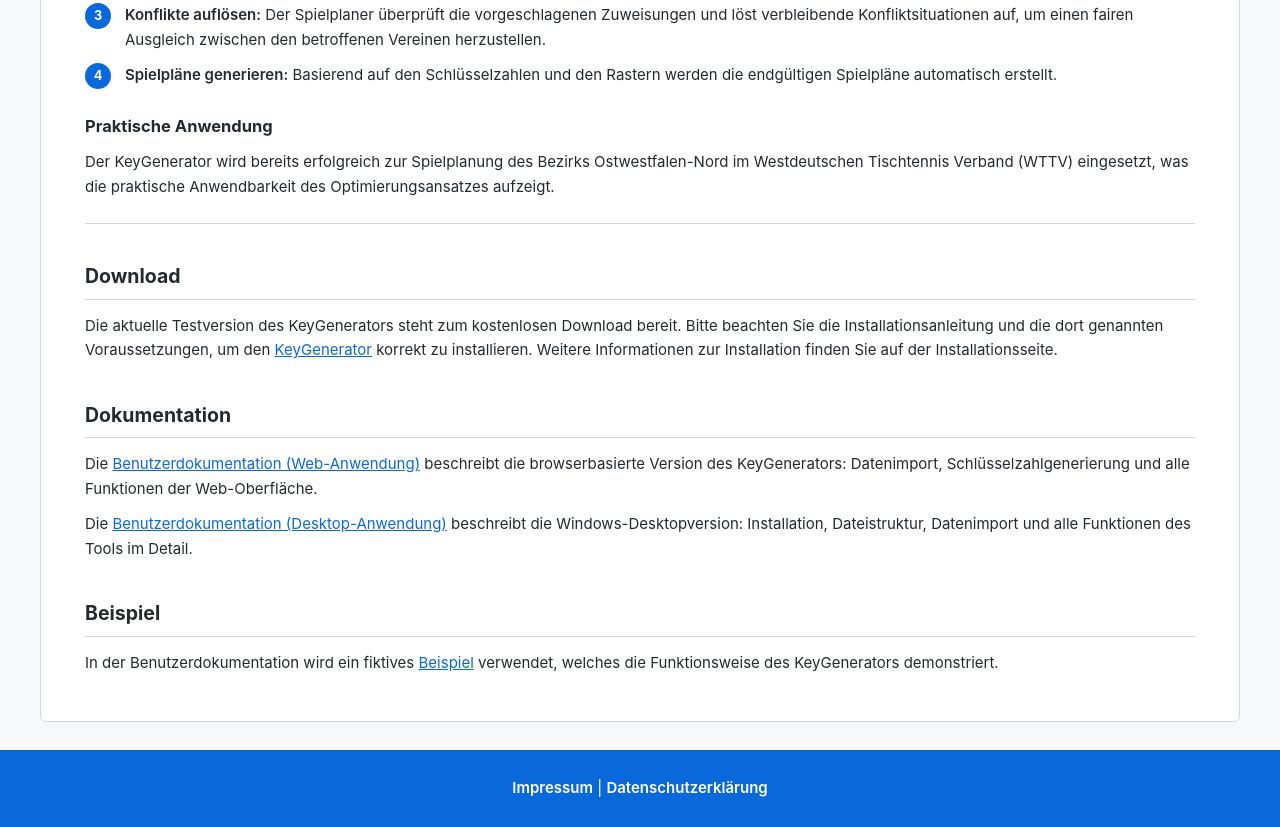
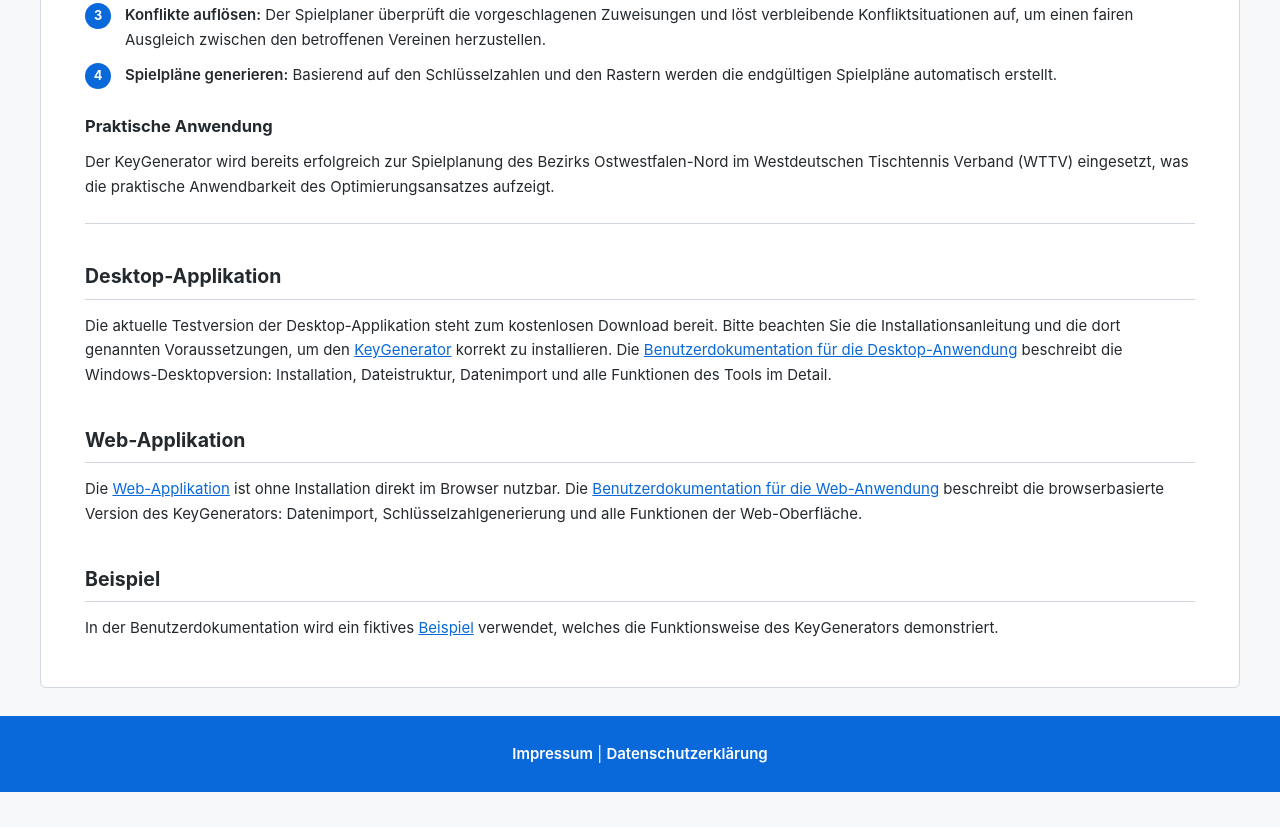
Before and after one commit to NilsWeidmann/KeyGenerator, a plain HTML site: page index.html in a window 1280 px wide. Shown: the part 1166-1993 px from the top of the page. After the commit the page ends 1958 px from the top, so only its background shows below. Drawn offline with Linux system fonts and the light colour scheme.

Commit message:
Add link to web app to home page

```diff
--- a/index.html
+++ b/index.html
@@ -144,22 +144,22 @@
 
     <hr>
 
-    <h2>Download</h2>
-    <p>Die aktuelle Testversion des KeyGenerators steht zum kostenlosen Download bereit.
+    <h2>Desktop-Applikation</h2>
+    <p>Die aktuelle Testversion der Desktop-Applikation steht zum kostenlosen Download bereit.
       Bitte beachten Sie die Installationsanleitung und die dort genannten Voraussetzungen, um den
-      <a href="installation.html">KeyGenerator</a> korrekt zu installieren. Weitere Informationen zur Installation
-      finden Sie auf der
-      Installationsseite.
+      <a href="installation.html">KeyGenerator</a> korrekt zu installieren.
+      Die <a href="doc/index.html">Benutzerdokumentation für die Desktop-Anwendung</a> beschreibt die Windows-Desktopversion:
+      Installation, Dateistruktur, Datenimport und alle Funktionen des Tools im Detail.
+    </p>
+    <p>
+
     </p>
 
-    <h2>Dokumentation</h2>
+    <h2>Web-Applikation</h2>
     <p>
-      Die <a href="doc-web/index.html">Benutzerdokumentation (Web-Anwendung)</a> beschreibt die browserbasierte
+      Die <a href="https://thankful-grass-0aad7e003.7.azurestaticapps.net">Web-Applikation</a> ist ohne Installation direkt im Browser nutzbar.
+      Die <a href="doc-web/index.html">Benutzerdokumentation für die Web-Anwendung</a> beschreibt die browserbasierte
       Version des KeyGenerators: Datenimport, Schlüsselzahlgenerierung und alle Funktionen der Web-Oberfläche.
-    </p>
-    <p>
-      Die <a href="doc/index.html">Benutzerdokumentation (Desktop-Anwendung)</a> beschreibt die Windows-Desktopversion:
-      Installation, Dateistruktur, Datenimport und alle Funktionen des Tools im Detail.
     </p>
 
     <h2>Beispiel</h2>
```
